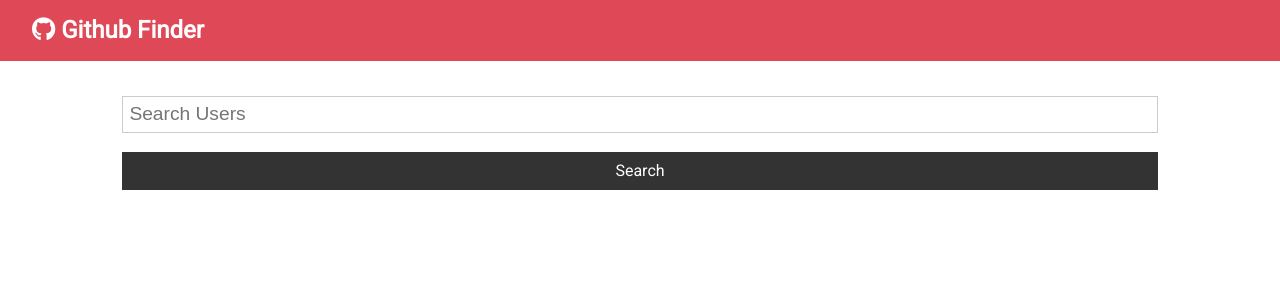
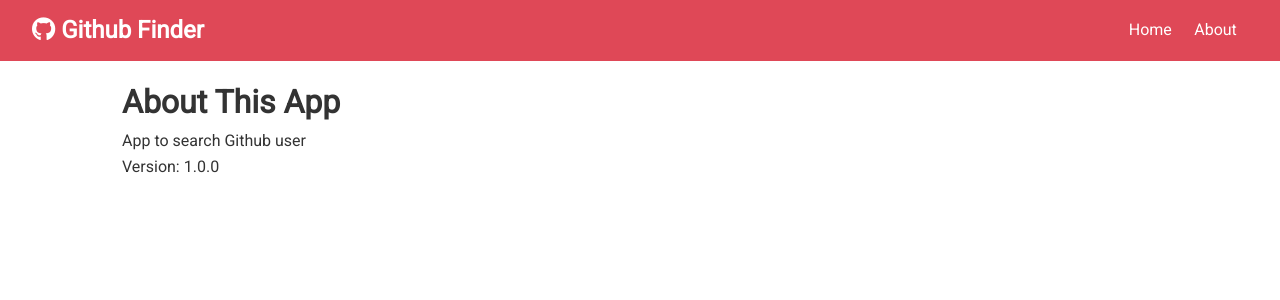
Before and after one commit to thyAshley/React-Sandbox, a React (Create React App) app in the folder github-finder/: page /about in a window 1280 px wide. Shown: the top 300 px of the page. Built offline with nearby package versions, Linux system fonts and the light colour scheme.

Commit message:
added react router

```diff
--- a/github-finder/package.json
+++ b/github-finder/package.json
@@ -10,9 +10,11 @@
     "@types/node": "^14.0.27",
     "@types/react": "^16.9.46",
     "@types/react-dom": "^16.9.8",
+    "@types/react-router-dom": "^5.1.5",
     "axios": "^0.19.2",
     "react": "^16.13.1",
     "react-dom": "^16.13.1",
+    "react-router-dom": "^5.2.0",
     "react-scripts": "3.4.3",
     "typescript": "^3.9.7"
   },
--- a/github-finder/src/App.tsx
+++ b/github-finder/src/App.tsx
@@ -1,11 +1,14 @@
-import React, { Component } from "react";
+import React, { Component, Fragment } from "react";
 import axios from "axios";
 import PropTypes from "prop-types";
+import { Switch, Route } from "react-router-dom";
 
 import "./App.css";
 import NavigationBar from "./components/Layout/NavigationBar";
 import Users from "./components/Users/Users";
 import Search from "./components/Users/Search";
+import Alert from "./components/Layout/Alert";
+import About from "./components/pages/About";
 
 class App extends Component {
   state = {
@@ -15,9 +18,9 @@ class App extends Component {
   };
 
   static defaultProps = {
-    searchUsers: {},
-    clearUsers: {},
-    setAlert: {},
+    searchUsers: Function,
+    clearUsers: Function,
+    setAlert: Function,
   };
 
   static propTypes = {
@@ -46,14 +49,25 @@ class App extends Component {
         type,
       },
     });
+
+    setTimeout(() => {
+      this.setState({ alert: null });
+    }, 5000);
   };
 
   render() {
-    const { users, loading } = this.state;
+    const { users, loading, alert } = this.state;
     return (
       <div className="App">
         <NavigationBar />
         <div className="container">
+          <Alert alert={alert} />
+          <Switch>
+            <Route
+              exact
+              path="/"
+              render={() => (
+                <Fragment>
                   <Search
                     searchUsers={this.searchUsers}
                     clearUsers={this.clearUsers}
@@ -61,6 +75,11 @@ class App extends Component {
                     setAlert={this.setAlert}
                   />
                   <Users users={users} loading={loading} />
+                </Fragment>
+              )}
+            />
+            <Route exact path="/about" component={About} />
+          </Switch>
         </div>
       </div>
     );
--- a/github-finder/src/components/Layout/Alert.tsx
+++ b/github-finder/src/components/Layout/Alert.tsx
@@ -0,0 +1,20 @@
+import React from "react";
+
+interface IProps {
+  alert: {
+    type: string;
+    message: string;
+  } | null;
+}
+
+const Alert: React.FC<IProps> = ({ alert }) => {
+  return (
+    alert && (
+      <div className={`alert alert-${alert.type}`}>
+        <i className="fas fa-info-circle" /> {alert.message}
+      </div>
+    )
+  );
+};
+
+export default Alert;
--- a/github-finder/src/components/Layout/NavigationBar.tsx
+++ b/github-finder/src/components/Layout/NavigationBar.tsx
@@ -1,4 +1,5 @@
 import React from "react";
+import { Link } from "react-router-dom";
 import PropTypes from "prop-types";
 
 interface IProps {
@@ -12,6 +13,14 @@ const NavigationBar: React.FC<IProps> = ({ title, icon }) => {
       <h1>
         <i className={icon} /> {title}
       </h1>
+      <ul>
+        <li>
+          <Link to="/">Home</Link>
+        </li>
+        <li>
+          <Link to="/about">About</Link>
+        </li>
+      </ul>
     </nav>
   );
 };
--- /dev/null
+++ b/github-finder/src/components/pages/About.tsx
@@ -0,0 +1,13 @@
+import React, { Fragment } from "react";
+
+const About = () => {
+  return (
+    <Fragment>
+      <h1>About This App</h1>
+      <p>App to search Github user</p>
+      <p>Version: 1.0.0</p>
+    </Fragment>
+  );
+};
+
+export default About;
--- a/github-finder/src/index.tsx
+++ b/github-finder/src/index.tsx
@@ -1,10 +1,12 @@
 import React from "react";
 import ReactDOM from "react-dom";
+import { BrowserRouter as Router } from "react-router-dom";
 import App from "./App";
-
 ReactDOM.render(
   <React.StrictMode>
-    <App />
+    <Router>
+      <App />
+    </Router>
   </React.StrictMode>,
   document.getElementById("root")
 );
```
Also changed, not shown: 1 other file (tests, documents, lock files or other folders). Lines whose indentation alone changed are shown as unchanged.
